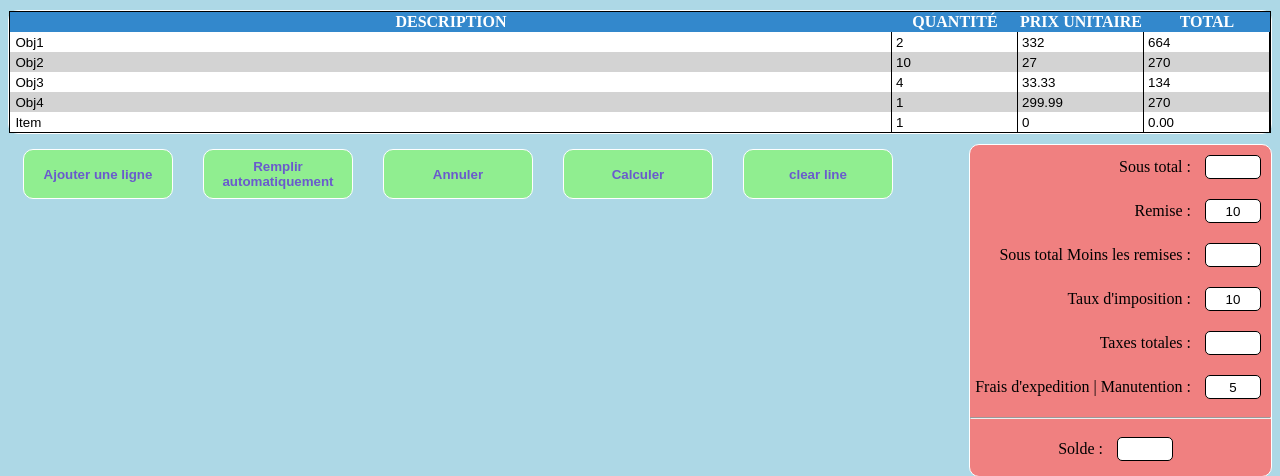
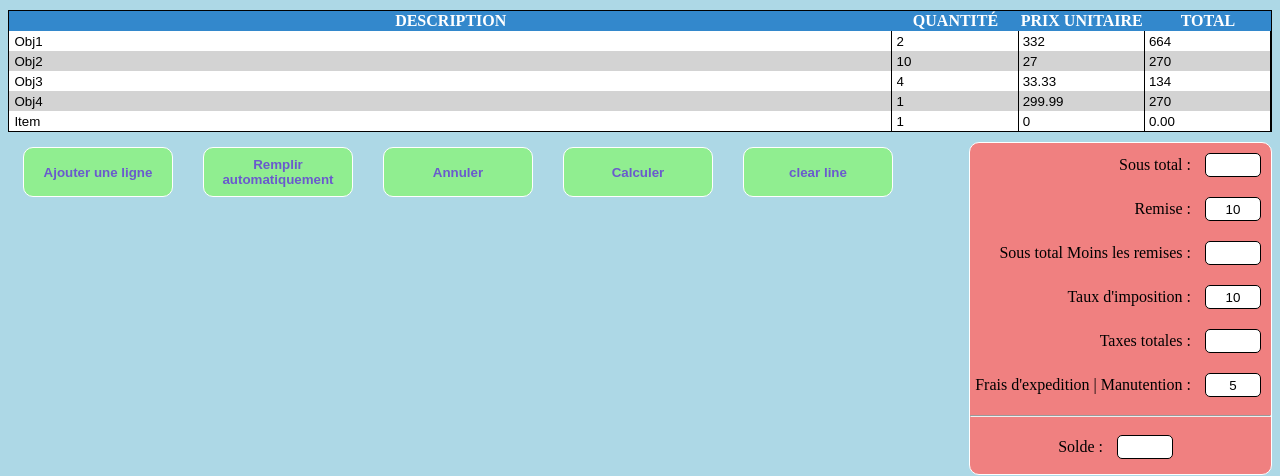
Before and after one commit to quichetueuse/site_entrainement_bts_sio, a PHP site: page /Mission9/FactureV1.html in a window 1280 px wide. Shown: the part 160-636 px from the top of the page. Run offline with PHP 8.4, Linux system fonts and the light colour scheme.

Commit message:
patch d'un petit bug graphique

```diff
--- a/Mission9/Facturestyle.css
+++ b/Mission9/Facturestyle.css
@@ -18,11 +18,11 @@
   margin-top: 25px;
 }
 
-#tableau_container
-{
-  border-radius: 10px;
-  border: 1px solid white;
-}
+/*#tableau_container*/
+/*{*/
+/*  border-radius: 10px;*/
+/*  border: 1px solid white;*/
+/*}*/
 #tableau_facture
 {
 /*  border-radius: 10px;*/
```
